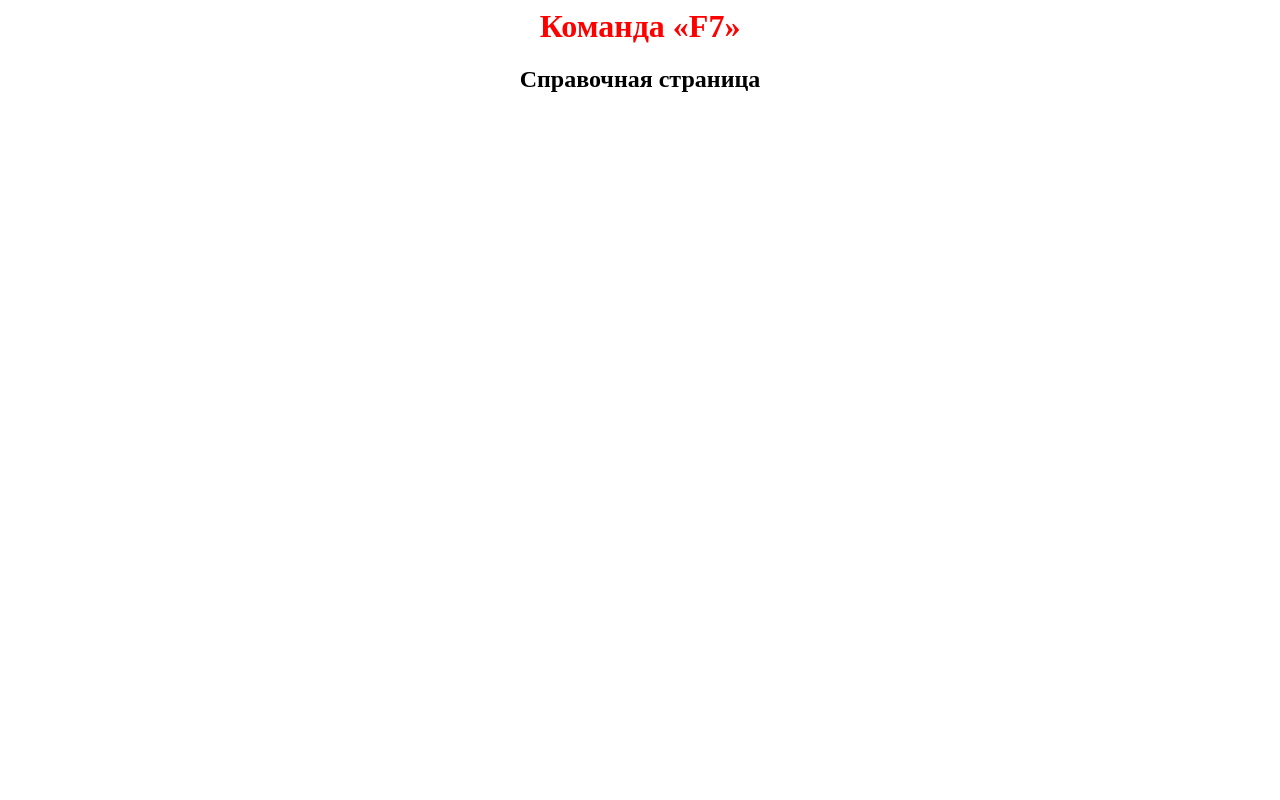
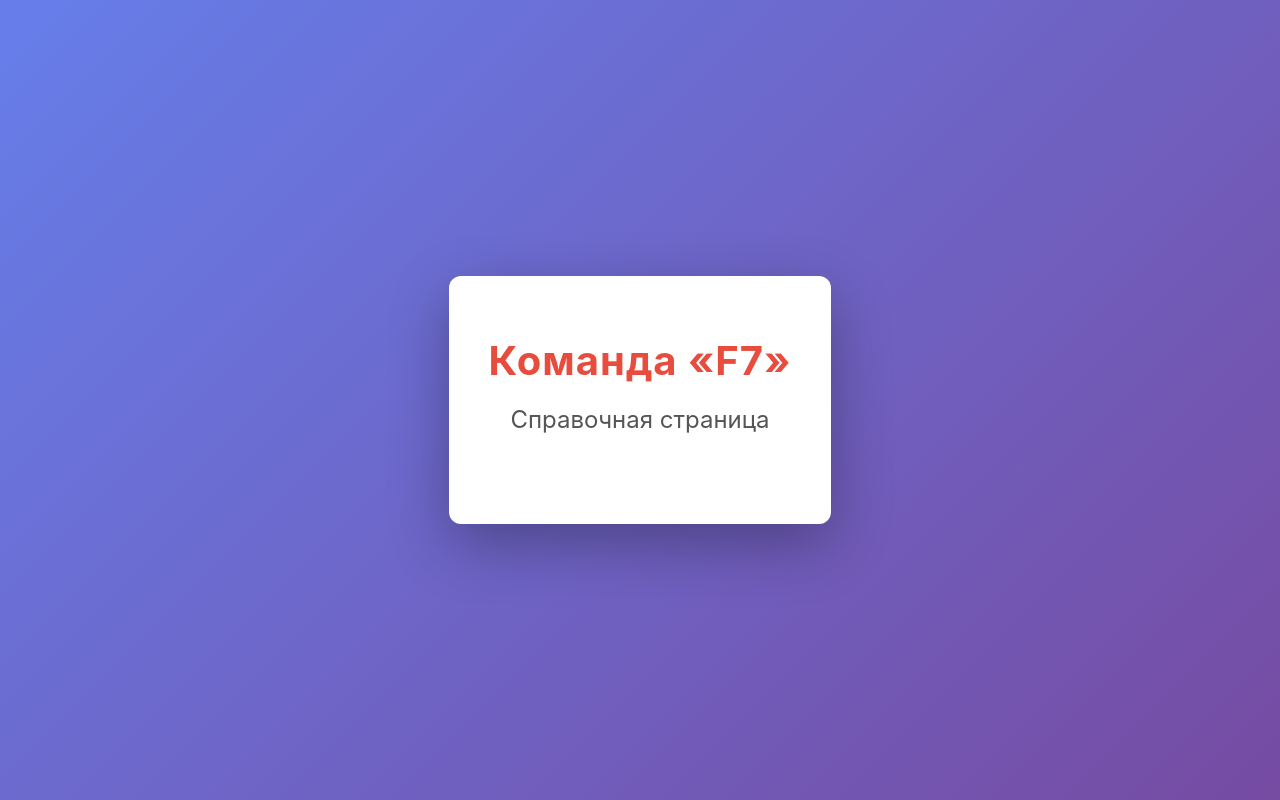
Before and after one commit to threatresearcher28/threatresearcher28.github.io, a plain HTML site: page index.html in a window 1280 px wide. Drawn offline with Linux system fonts and the light colour scheme.

Commit message:
Update index.html with new content on 2026-03-04 08:22:31 UTC

```diff
--- a/index.html
+++ b/index.html
@@ -1,5 +1,81 @@
-<meta name="viewport" content="width=device-width, initial-scale=1" />
-<center>
-<h1 style="color:red">Команда «F7»</h1>
-<h2>Справочная страница</h2>
-</center>
+<!DOCTYPE html>
+<html lang="ru">
+<head>
+    <meta charset="UTF-8">
+    <meta name="viewport" content="width=device-width, initial-scale=1.0">
+    <title>Команда «F7» - Справочная страница</title>
+    <style>
+        * {
+            margin: 0;
+            padding: 0;
+            box-sizing: border-box;
+        }
+
+        body {
+            font-family: -apple-system, BlinkMacSystemFont, 'Segoe UI', 'Roboto', sans-serif;
+            background: linear-gradient(135deg, #667eea 0%, #764ba2 100%);
+            min-height: 100vh;
+            display: flex;
+            align-items: center;
+            justify-content: center;
+            padding: 20px;
+        }
+
+        .container {
+            background: white;
+            border-radius: 12px;
+            box-shadow: 0 20px 60px rgba(0, 0, 0, 0.3);
+            padding: 60px 40px;
+            max-width: 600px;
+            text-align: center;
+            animation: slideIn 0.6s ease-out;
+        }
+
+        h1 {
+            color: #e74c3c;
+            font-size: 2.5em;
+            margin-bottom: 20px;
+            font-weight: 700;
+            letter-spacing: 1px;
+        }
+
+        h2 {
+            color: #555;
+            font-size: 1.5em;
+            font-weight: 400;
+            margin-bottom: 30px;
+        }
+
+        @keyframes slideIn {
+            from {
+                opacity: 0;
+                transform: translateY(-20px);
+            }
+            to {
+                opacity: 1;
+                transform: translateY(0);
+            }
+        }
+
+        @media (max-width: 480px) {
+            .container {
+                padding: 40px 20px;
+            }
+
+            h1 {
+                font-size: 2em;
+            }
+
+            h2 {
+                font-size: 1.2em;
+            }
+        }
+    </style>
+</head>
+<body>
+    <main class="container">
+        <h1>Команда «F7»</h1>
+        <h2>Справочная страница</h2>
+    </main>
+</body>
+</html>
```
